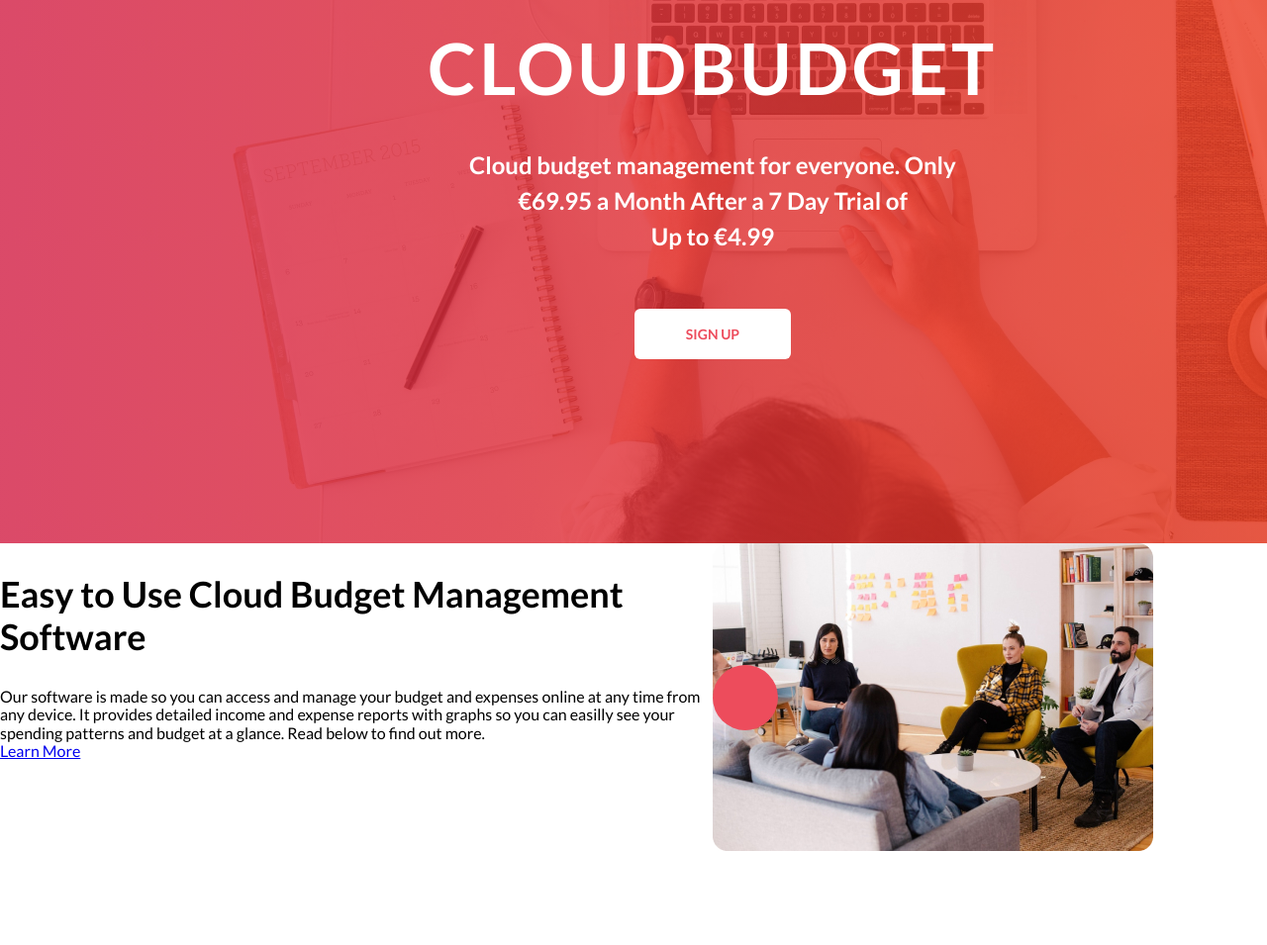
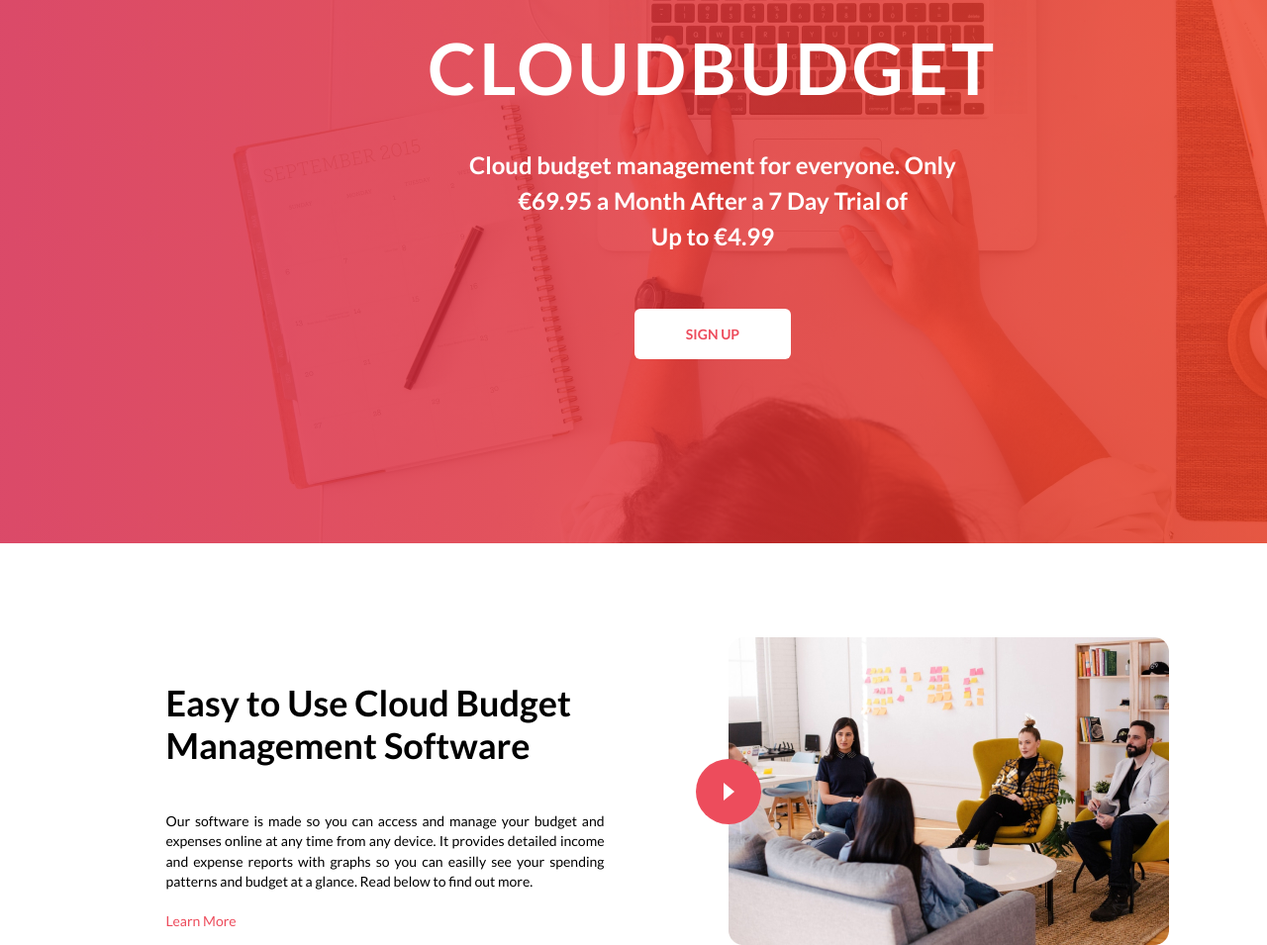
Before and after one commit to plovislov/CloudBudget, a plain HTML site: page app/index.html in a window 1280 px wide. Shown: the part 233-1188 px from the top of the page at 99% size. Before the commit the page ends 1093 px from the top, so only its background shows below. Drawn offline with nearby package versions, Linux system fonts and the light colour scheme; files that its build step writes are made by us from their sources.

Commit message:
Section video

```diff
--- a/app/index.html
+++ b/app/index.html
@@ -60,18 +60,19 @@
         </div>
     </section>
 
-    <div class="section-video">
+    <section class="section-video">
         <div class="section-video__left">
-            <h2 class="h2">Easy to Use Cloud Budget Management Software</h2>
-            <div class="video-screen__text">Our software is made so you can access and manage your budget and expenses
+            <h2 class="h2 section-video__header">Easy to Use Cloud Budget Management Software</h2>
+            <div class="section-video__text">Our software is made so you can access and manage your budget and expenses
                 online at any time from any device. It provides detailed income and expense reports with graphs so you
                 can
                 easilly see your spending patterns and budget at a glance. Read below to find out more.
             </div>
-            <a href="#" class="video-screen__link">Learn More</a>
+            <a href="#" class="section-video__link">Learn More</a>
         </div>
         <div class="section-video__right">
             <div class="section-video__right-container">
+                <button class="section-video__right-button"></button>
                 <div class="section-video__replacer"></div>
                 <div class="section-video__player-container">
                     <div id="player"></div>
@@ -80,8 +81,9 @@
 
         </div>
 
-    </div>
+    </section>
 
+    <section class="features"></section>
 
 </div>
 
--- a/app/scss/section-video.scss
+++ b/app/scss/section-video.scss
@@ -1,30 +1,57 @@
 .section-video {
   display: flex;
+  width: 1105px;
+  margin-left: auto;
+  margin-right: auto;
+  padding-top: 95px;
+  justify-content: space-between;
+
+  &__header {
+    margin-top: 45px;
+    margin-bottom: 45px;
+  }
 
   &__left {
     flex-basis: 50%;
+    padding-right: 125px;
   }
 
   &__right {
-    flex-basis: 50%;
+
   }
 
   &__right-container {
     width: 445px;
     height: 311px;
     position: relative;
+    margin-right: 92px;
+
+
+  }
+
+  &__right-button {
+    position: absolute;
+    border: none;
+    top: 50%;
+    transform: translateY(-50%);
+    left: -33px;
+    display: flex;
+    width: 66px;
+    height: 66px;
+    border-radius: 50%;
+    background: #ED4C5C;
 
     &::before {
       content: '';
       position: absolute;
+      left: 28px;
       top: 50%;
       transform: translateY(-50%);
-      left: 0;
-      display: flex;
-      width: 66px;
-      height: 66px;
-      border-radius: 50%;
-      background: #ED4C5C;
+      width: 0;
+      height: 0;
+      border-top: 9px solid transparent;
+      border-bottom: 9px solid transparent;
+      border-left: 11px solid #fff;
     }
   }
 
@@ -33,4 +60,23 @@
     height: 100%;
     background: url("../img/section-video__bg.jpg") no-repeat center center;
   }
+
+  &__text {
+    font-style: normal;
+    font-weight: normal;
+    font-size: 14px;
+    line-height: 145%;
+    text-align: justify;
+    margin-bottom: 20px;
+  }
+
+  &__link {
+    font-style: normal;
+    font-weight: normal;
+    font-size: 14px;
+    line-height: 140%;
+    text-align: justify;
+    color: #ED4C5C;
+    text-decoration: none;
+  }
 }
```
